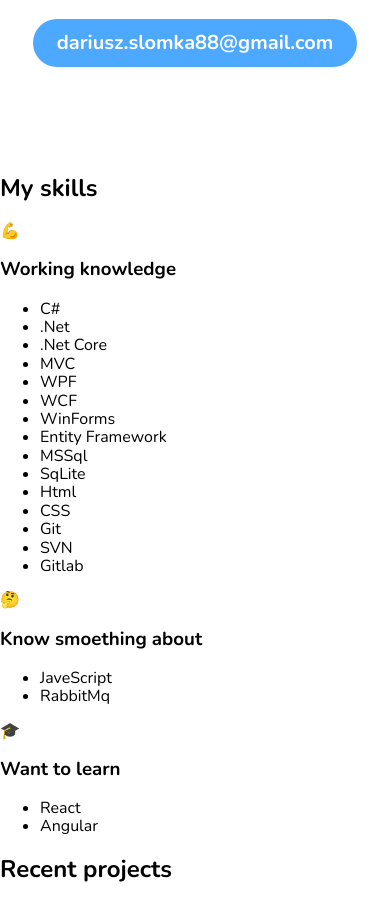
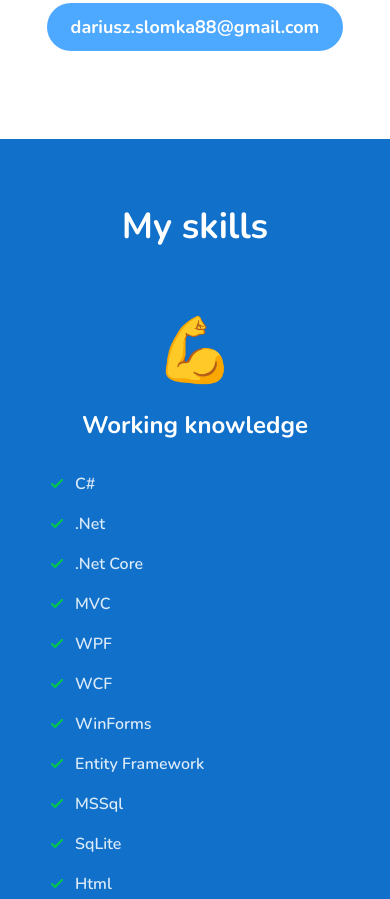
Before and after one commit to dariuszslomka/dariuszslomka.gihub.io, a website built with webpack: page src/pages/index.html in a window 390 px wide. Shown: the part 509-1408 px from the top of the page. Built offline with nearby package versions, Linux system fonts and the light colour scheme.

Commit message:
skills section mobile

```diff
--- a/src/pages/index.html
+++ b/src/pages/index.html
@@ -31,7 +31,7 @@
       <a class="hero__mail" href="mailto:dariusz.slomka88@gmail.com">dariusz.slomka88@gmail.com</a>
     </section>
     <section class="skills" id="skills">
-      <h2 clas="skills__header">My skills</h2>
+      <h2 class="skills__header">My skills</h2>
       <article class="skills-section">
         <span class="skills-section__emoji">💪</span>
         <h3 class="skills-section__header">Working knowledge</h3>
@@ -55,8 +55,8 @@
       </article>
       <article class="skills-section">
         <span class="skills-section__emoji">🤔</span>
-        <h3 class="skills-section__header">Know smoething about</h3>
-        <ul class="skills-list">
+        <h3 class="skills-section__header">Know something about</h3>
+        <ul class="skills-list skills-list--blue">
           <li class="skills-list__item">JaveScript</li>
           <li class="skills-list__item">RabbitMq</li>
         </ul>
@@ -64,7 +64,7 @@
       <article class="skills-section">
         <span class="skills-section__emoji">🎓</span>
         <h3 class="skills-section__header">Want to learn</h3>
-        <ul class="skills-list">
+        <ul class="skills-list skills-list--dot">
           <li class="skills-list__item">React</li>
           <li class="skills-list__item">Angular</li>
         </ul>
--- a/src/scss/main.scss
+++ b/src/scss/main.scss
@@ -1,9 +1,10 @@
 @import "~normalize.css";
+
+@import url('https://fonts.googleapis.com/css2?family=Nunito:wght@300;600;700&family=Roboto+Mono:wght@400;700&display=swap');
 
 @import "_variables";
 @import "modules/hero.scss";
-
-@import url('https://fonts.googleapis.com/css2?family=Nunito:wght@300;600;700&family=Roboto+Mono:wght@400;700&display=swap');
+@import "modules/skills.scss";
 
 html {
   box-sizing: border-box;
@@ -11,6 +12,8 @@ html {
 
 *, *:before, *:after {
   box-sizing: inherit;
+  margin: 0;
+  padding: 0;
 }
 
 body {
--- a/src/scss/modules/hero.scss
+++ b/src/scss/modules/hero.scss
@@ -132,7 +132,7 @@
         margin: 0px 40px;
         text-decoration: none;
         font-weight: bold;
-        font-size: 20px;
+        font-size: 18px;
         line-height: 40px;
         display: inline-block;
     }
--- /dev/null
+++ b/src/scss/modules/skills.scss
@@ -0,0 +1,75 @@
+.skills {
+    background: $blue;
+    padding: 64px 0 88px;
+
+    &__header {
+        font-weight: bold;
+        font-size: 36px;
+        line-height: 48px;
+        color: $white;
+        text-align: center;
+    }
+}
+
+.skills-section
+{
+    &__emoji {
+        font-weight: bold;
+        font-size: 64px;
+        line-height: 72px;
+        margin-bottom: 16px;
+        margin-top: 64px;
+        text-align: center;
+        display: block;
+    }
+
+    &__header {
+        color: $white;
+        font-weight: bold;
+        font-size: 24px;
+        line-height: 44px;
+        margin-bottom: 25px;
+        text-align: center;
+    }
+}
+
+.skills-list {
+
+    width: 288px;
+    margin: 0 auto;
+
+    &__item {
+        font-weight: 600;
+        font-size: 16px;
+        line-height: 24px;
+        color: $blue-light;
+        list-style: none;
+        padding: 0 0 0 24px;
+        margin-bottom: 16px;
+        list-style: none;
+        position: relative;
+
+        &:before {
+            content: '';
+            position: absolute;
+            width: 12px;
+            height: 9px;
+            left: 0px;
+            top: 7.5px;
+            background: url("/src/assets/img/small-tick.svg");
+
+            .skills-list--blue & {
+                background: url("/src/assets/img/small-tick-blue.svg");
+            }
+
+            .skills-list--dot & {
+                width: 2px;
+                height: 2px;
+                border-radius: 50%;
+                top: 11px;
+                left: 5px;
+                background: $blue-light;
+            }
+        }
+    }
+}
```
Also changed, not shown: src/assets/img/small-tick-blue.svg (added), src/assets/img/small-tick.svg (added).
